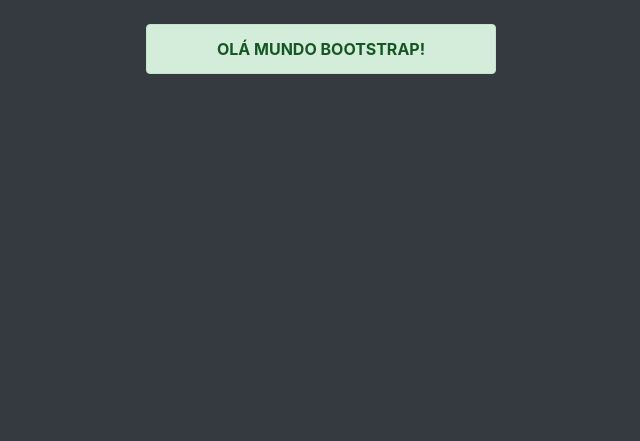
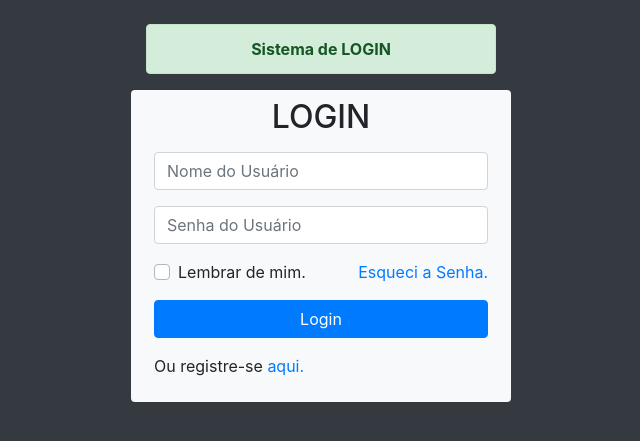
Before and after one commit to brunoamorim616/sistemaDeLogin, a PHP site: page / in a window 1280 px wide. Shown: the top 441 px of the page, without its empty margins (319-959 px from the left). Run offline with PHP 8.4, Linux system fonts and the light colour scheme.

Commit message:
Formulário de Login - close #5

```diff
--- a/index.php
+++ b/index.php
@@ -12,13 +12,51 @@
 </head>
 <body class="bg-dark">
 <main class="container mt-4">
+    <!-- Alerta -->
     <section class="row">
         <div class="col-lg-4 offset-lg-4" id="alerta">
             <div class="alert alert-success text-center">
                 <strong id="resultado">
-                    OLÁ MUNDO BOOTSTRAP!
+                    Sistema de LOGIN
                 </strong>
             </div>
+        </div>
+    </section>
+    <!-- Formulário de Login -->
+    <section class="row">
+        <div class="col-lg-4 offset-lg-4 bg-light rounded" id="caixaLogin">
+            <H2 class="text-center mt-2">
+                LOGIN
+            </H2>
+            <form action="#" method="post" role="form" class="p-2" id="formLogin">
+                <div class="form-group">
+                    <input type="text" name="nomeUsuario" class="form-control" placeholder="Nome do Usuário" required minlength="5">
+                </div>
+                <div class="form-group">
+                    <input type="password" name="senhaUsuario" class="form-control" placeholder="Senha do Usuário" required minlength="10">
+                </div>
+                <div class="form-group">
+                    <div class="custom-control custom-checkbox">
+                        <input type="checkbox" name="lembrar" id="checkLembrar" class="custom-control-input">
+                        <label for="checkLembrar" class="custom-control-label">
+                            Lembrar de mim.
+                        </label>
+                        <a href="#" id="btnEsqueci" class="float-right">
+                            Esqueci a Senha.
+                        </a>
+
+                    </div>
+                </div>
+                <div class="form-group">
+                    <input type="submit" name="btnEntrar" id="btnEntrar" value="Login" class="btn btn-primary btn-block">
+                </div>
+                <div class="form-group">
+                    Ou registre-se
+                    <a href="#" id="btnRegistrar">
+                        aqui.
+                    </a>
+                </div>
+            </form>
         </div>
     </section>
 </main>
```
